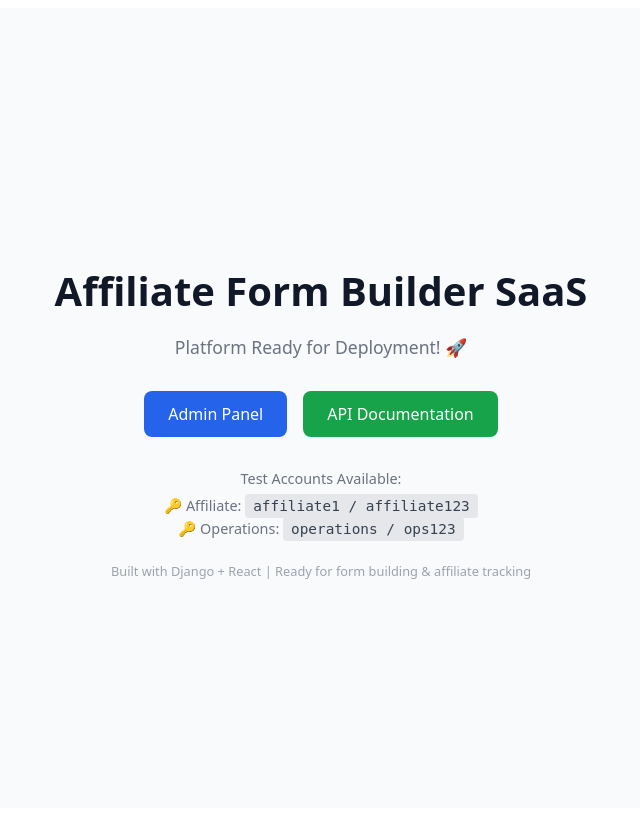
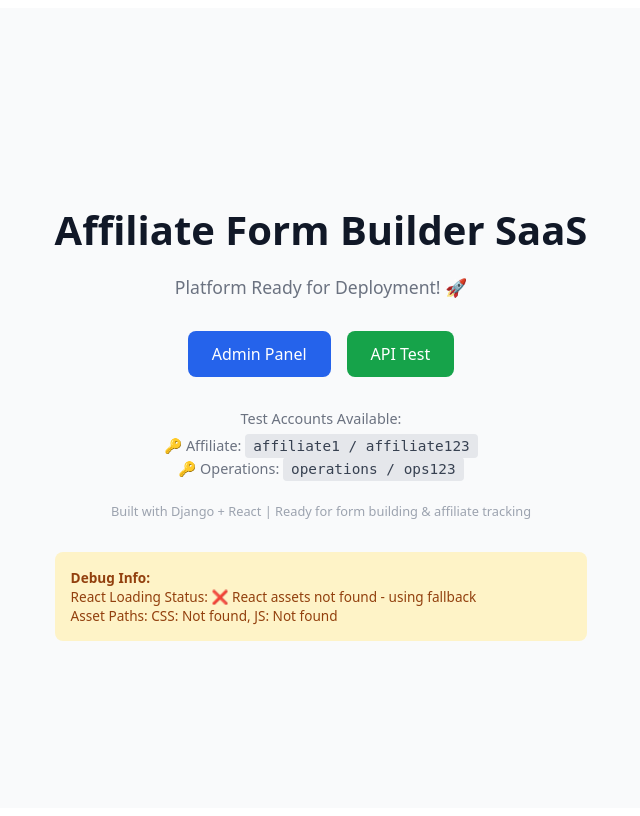
Before and after one commit to arunlc/affiliate-form-builder, a Django app: page / in a window 1280 px wide. Shown: the whole page, without its empty margins (319-959 px from the left). Run offline with Django 4.2, Linux system fonts and the light colour scheme.

Commit message:
Update index.html

```diff
--- a/templates/index.html
+++ b/templates/index.html
@@ -76,6 +76,15 @@
         color: #9ca3af;
         font-size: 0.8rem;
       }
+      .debug-info {
+        margin-top: 2rem;
+        padding: 1rem;
+        background-color: #fef3c7;
+        border-radius: 0.5rem;
+        text-align: left;
+        font-size: 0.85rem;
+        color: #92400e;
+      }
     </style>
   </head>
   <body>
@@ -93,8 +102,8 @@
             <a href="/admin" class="fallback-btn fallback-btn-primary">
               Admin Panel
             </a>
-            <a href="/api" class="fallback-btn fallback-btn-secondary">
-              API Documentation
+            <a href="/api/core/dashboard/" class="fallback-btn fallback-btn-secondary">
+              API Test
             </a>
           </div>
           <div class="fallback-accounts">
@@ -109,40 +118,97 @@
           <div class="fallback-footer">
             Built with Django + React | Ready for form building & affiliate tracking
           </div>
+
+          <!-- Debug Information -->
+          <div class="debug-info" id="debug-info">
+            <strong>Debug Info:</strong><br>
+            React Loading Status: <span id="react-status">Checking...</span><br>
+            Asset Paths: <span id="asset-paths">Loading...</span>
+          </div>
         </div>
       </div>
     </div>
 
-    <!-- Try to load React bundle if it exists - NO Django static template tags -->
+    <!-- Enhanced debugging and React loading -->
     <script>
+      const debugInfo = document.getElementById('debug-info');
+      const reactStatus = document.getElementById('react-status');
+      const assetPaths = document.getElementById('asset-paths');
+
       const loadReactApp = async () => {
         try {
-          // Use hardcoded paths to avoid Django static file errors
-          const cssPath = '/static/assets/index.css';
-          const jsPath = '/static/assets/index.js';
+          // Try multiple possible asset paths
+          const possiblePaths = [
+            '/static/assets/index.css',
+            '/static/index.css',
+            '/staticfiles/assets/index.css',
+            '/assets/index.css'
+          ];
 
-          // Test if assets exist with a simple fetch
-          const cssResponse = await fetch(cssPath, { method: 'HEAD' });
+          let foundCss = null;
+          let foundJs = null;
 
-          if (cssResponse.ok) {
+          // Test each possible CSS path
+          for (const path of possiblePaths) {
+            try {
+              const response = await fetch(path, { method: 'HEAD' });
+              if (response.ok && response.headers.get('content-type')?.includes('text/css')) {
+                foundCss = path;
+                break;
+              }
+            } catch (e) {
+              // Continue to next path
+            }
+          }
+
+          // Test corresponding JS paths
+          if (foundCss) {
+            const jsPath = foundCss.replace('.css', '.js');
+            try {
+              const jsResponse = await fetch(jsPath, { method: 'HEAD' });
+              if (jsResponse.ok) {
+                foundJs = jsPath;
+              }
+            } catch (e) {
+              // JS not found
+            }
+          }
+
+          assetPaths.textContent = `CSS: ${foundCss || 'Not found'}, JS: ${foundJs || 'Not found'}`;
+
+          if (foundCss && foundJs) {
             // Load CSS
             const cssLink = document.createElement('link');
             cssLink.rel = 'stylesheet';
-            cssLink.href = cssPath;
+            cssLink.href = foundCss;
             document.head.appendChild(cssLink);
 
             // Load JS
             const jsScript = document.createElement('script');
             jsScript.type = 'module';
-            jsScript.src = jsPath;
+            jsScript.src = foundJs;
             document.head.appendChild(jsScript);
 
-            console.log('✅ React app loaded successfully');
+            reactStatus.textContent = '✅ React app loaded successfully';
+            debugInfo.style.backgroundColor = '#dcfce7';
+            debugInfo.style.color = '#166534';
           } else {
-            console.log('ℹ️ React assets not found, using fallback (this is normal during initial setup)');
+            reactStatus.textContent = '❌ React assets not found - using fallback';
+
+            // Check what's actually at the static URL
+            try {
+              const staticResponse = await fetch('/static/assets/index.css');
+              const responseText = await staticResponse.text();
+
+              if (responseText.includes('<!DOCTYPE html>') || responseText.includes('<html>')) {
+                reactStatus.textContent = '⚠️ Static files return HTML (routing issue)';
+              }
+            } catch (e) {
+              reactStatus.textContent = '❌ Static file path completely missing';
+            }
           }
         } catch (e) {
-          console.log('ℹ️ React bundle not available, using fallback interface');
+          reactStatus.textContent = `❌ Error: ${e.message}`;
         }
       };
 
```
